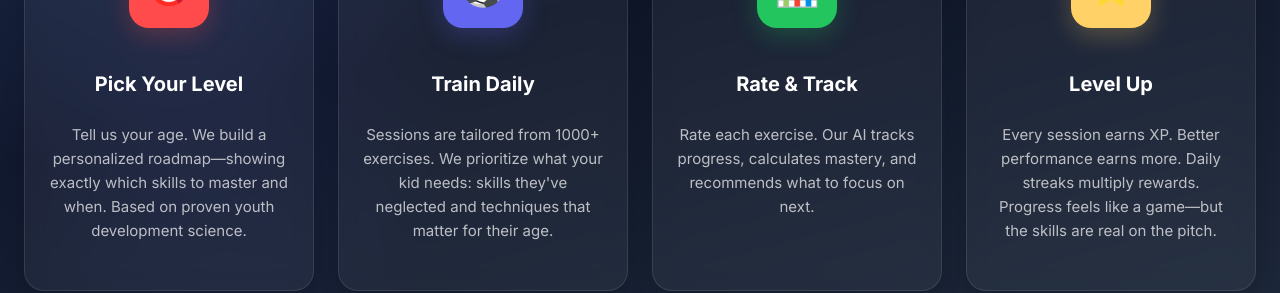
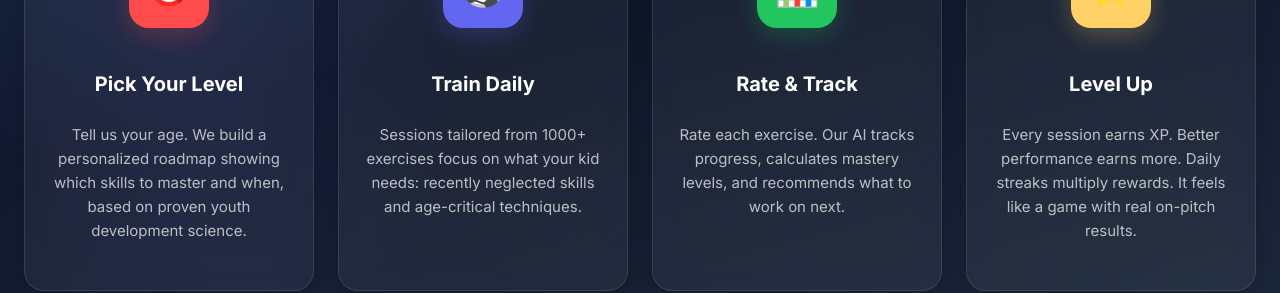
Before and after one commit to AllFooty/Versa-Footy, a React (Vite) app in the folder client/: page / in a window 1280 px wide. Shown: the part 1760-2053 px from the top of the page. Built offline with nearby package versions, Linux system fonts and the light colour scheme; no server answers.

Commit message:
Balance and refine "How It Works" descriptions
- Remove em dashes for cleaner text
- Balance text lengths across all four steps
- Tighten language while preserving core messaging

Co-Authored-By: Claude Haiku 4.5 <noreply@anthropic.com>

```diff
--- a/client/src/features/landing/LandingPage.jsx
+++ b/client/src/features/landing/LandingPage.jsx
@@ -73,28 +73,28 @@ const howItWorksSteps = [
     step: 1,
     title: 'Pick Your Level',
     icon: '🎯',
-    description: 'Tell us your age. We build a personalized roadmap—showing exactly which skills to master and when. Based on proven youth development science.',
+    description: 'Tell us your age. We build a personalized roadmap showing which skills to master and when, based on proven youth development science.',
     color: '#ff4b4b',
   },
   {
     step: 2,
     title: 'Train Daily',
     icon: '⚽',
-    description: 'Sessions are tailored from 1000+ exercises. We prioritize what your kid needs: skills they\'ve neglected and techniques that matter for their age.',
+    description: 'Sessions tailored from 1000+ exercises focus on what your kid needs: recently neglected skills and age-critical techniques.',
     color: '#6366f1',
   },
   {
     step: 3,
     title: 'Rate & Track',
     icon: '📊',
-    description: 'Rate each exercise. Our AI tracks progress, calculates mastery, and recommends what to focus on next.',
+    description: 'Rate each exercise. Our AI tracks progress, calculates mastery levels, and recommends what to work on next.',
     color: '#22c55e',
   },
   {
     step: 4,
     title: 'Level Up',
     icon: '⭐',
-    description: 'Every session earns XP. Better performance earns more. Daily streaks multiply rewards. Progress feels like a game—but the skills are real on the pitch.',
+    description: 'Every session earns XP. Better performance earns more. Daily streaks multiply rewards. It feels like a game with real on-pitch results.',
     color: '#ffd166',
   },
 ];
```
